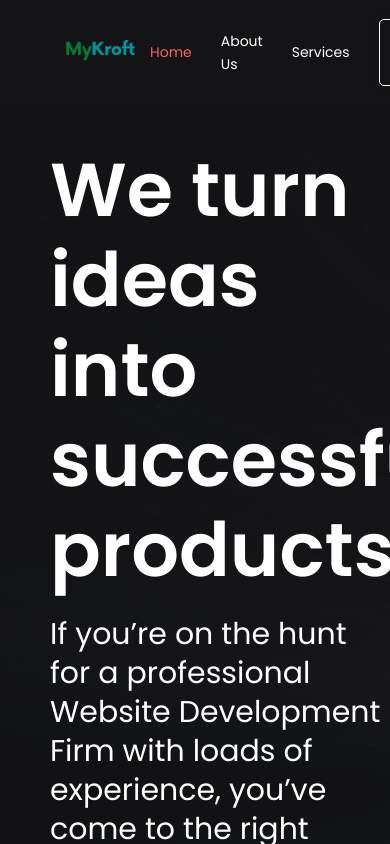
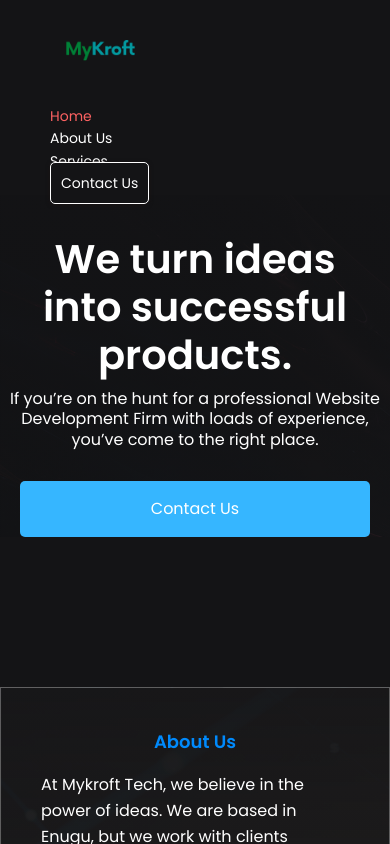
Before and after one commit to Mykroft-Tech/kroft-landing-page, a React (Create React App) app: page / in a window 390 px wide. Built offline with nearby package versions, Linux system fonts and the light colour scheme.

Commit message:
Mobile design implemented

```diff
--- a/src/App.css
+++ b/src/App.css
@@ -492,3 +492,182 @@ footer .footer-socials p {
 .contact-submit {
   background-color: #fd6262;
 }
+
+
+/* Extra small devices (phones, 600px and down) */
+@media only screen and (max-width: 600px) {
+/* Navbar Mobile Styling */
+  nav {
+    display: block;
+  }
+
+  nav ul {
+    display: block;
+  }
+
+  nav ul li a {
+    text-decoration: none;
+    padding-right: 2.9rem;
+    color: #ffffff;
+  }
+
+  .nav-button {
+    margin-top: 20px;
+  }
+
+  header h1 {
+    font-size: 40px;
+    margin: 0;
+    text-align: center;
+  }
+
+  header {
+    padding-bottom: 0px;
+  }
+
+  header p {
+    font-size: 16px;
+    margin: 10px 0 30px 0;
+    text-align: center;
+  }
+
+  .home-cta {
+    margin-left: 0rem;
+    margin: 2rem;
+    text-align: center;
+    display: block;
+}
+
+  /* About Styling */
+  .about-container {
+    display: block;
+  }
+
+  .about-grid {
+    padding: 70px;
+    display: block;
+    grid-template-columns: repeat(2, 1fr);
+    grid-column-gap: 2rem;
+    flex: 2 1;
+  }
+
+  .grid-1 {
+    position: static;
+    top: -119px;
+  }
+
+  .grid-1 {
+    position: static;
+  }
+
+  .grid-3 {
+    margin-bottom: 0px;
+  }
+
+  .grid-4 {
+    margin-top: 4rem;
+  }
+
+  .grid {
+    padding: 0;
+  }
+
+  .grid div {
+    padding: 1.5rem;
+  }
+
+  /* Service Styling */
+  .services .service {
+    display: block;
+    margin-top: 6rem;
+    text-align: center;
+}
+
+  .service-icon {
+    display: block;
+    padding: 2rem;
+  }
+
+  .service-info {
+    padding: 2px;
+    flex: 2 1;
+  }
+
+  .services .services-wrapper {
+    display: block;
+    margin: 2rem;
+    text-align: center;
+  }
+
+  .service-icon, .service-info {
+    border: none;
+  }
+
+  /* Vision Styling */
+  .vision .vision-wrapper {
+    display: block;
+    position: relative;
+  }
+
+  .vision-text {
+    position: absolute;
+    top: 60px;
+    font-size: 30px;
+}
+
+  .vision-info {
+    position: absolute;
+    bottom: 10px;
+  }
+
+  .vision p {
+    font-size: 16px;
+    text-align: center;
+  }
+
+  /* Footer Styling */
+  footer {
+    display: block;
+  }
+
+  .foot {
+    margin-top: 2rem;
+    text-align: center;
+  }
+
+  footer .footer-contact {
+    padding: 20px;
+  }
+
+  footer .footer-contact::before {
+    content: '_____';
+  }
+
+  .footer-contact form label {
+    font-size: 16px;
+  }
+
+  .footer-icon {
+    margin-bottom: 1rem;
+  }
+}
+
+/* Small devices (portrait tablets and large phones, 600px and up) */
+@media only screen and (min-width: 600px) {
+
+}
+
+/* Medium devices (landscape tablets, 768px and up) */
+@media only screen and (min-width: 768px) {
+
+}
+
+/* Large devices (laptops/desktops, 992px and up) */
+@media only screen and (min-width: 992px) {
+
+}
+
+/* Extra large devices (large laptops and desktops, 1200px and up) */
+@media only screen and (min-width: 1200px) {
+
+}
--- a/src/Component/Footer.js
+++ b/src/Component/Footer.js
@@ -5,7 +5,7 @@ function Footer() {
     return (
         <>
             <footer>
-                <div className="footer-details">
+                <div className="foot footer-details">
                     <div>
                         <img src={logo} alt="logo" />
                     </div>
@@ -19,7 +19,7 @@ function Footer() {
                     </div>
                 </div>
 
-                <div className="footer-contact">
+                <div className="foot footer-contact">
                     <p>
                         Subscribe to our newsletter
                     </p>
@@ -32,7 +32,7 @@ function Footer() {
                     </form>
                 </div>
 
-                <div className="footer-socials">
+                <div className="foot footer-socials">
                     <div>
                         <p>Follow Us On:</p>
                         <div className="footer-icon">
```
